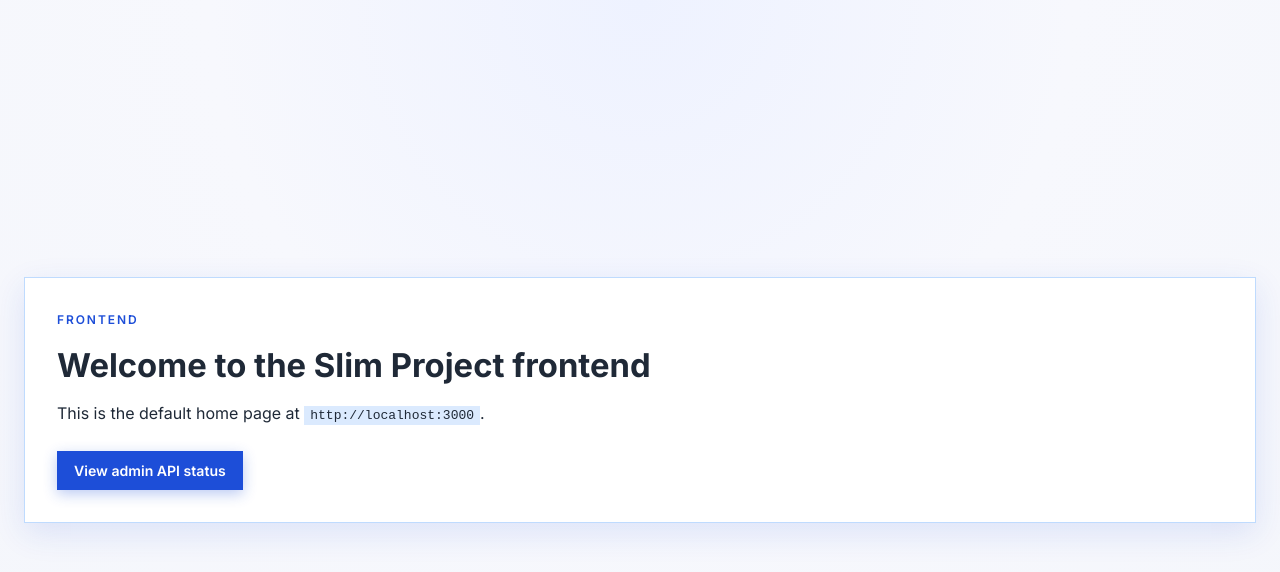
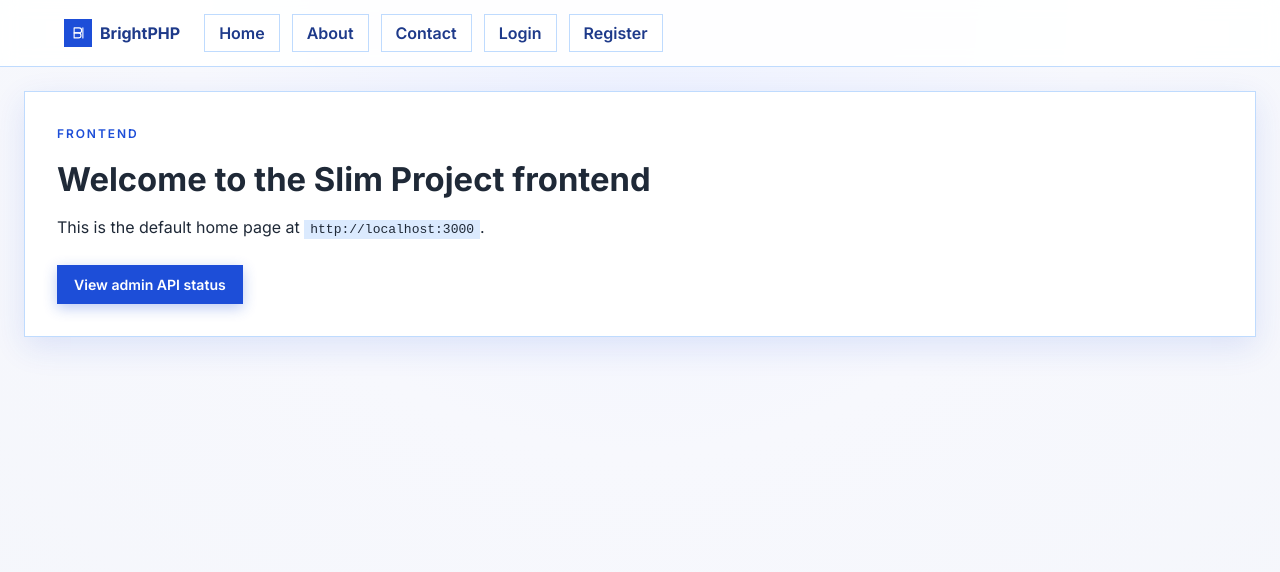
Before and after one commit to Drashko/slim-project-new, a Next.js app in the folder frontend/: page / in a window 1280 px wide. Shown: the top 572 px of the page. Built offline with nearby package versions, Linux system fonts and the light colour scheme.

Commit message:
Top-align full-page containers in frontend layout

```diff
--- a/frontend/components/AdminAsideNav.js
+++ b/frontend/components/AdminAsideNav.js
@@ -1,4 +1,5 @@
 import { useRouter } from 'next/router';
+import AppLogo from './AppLogo';
 
 const adminLinks = [
   { href: '/admin', label: 'Admin Home', icon: 'home' },
@@ -51,6 +52,7 @@ export default function AdminAsideNav() {
 
   return (
     <aside className="admin-aside" aria-label="Admin navigation">
+      <AppLogo href="/admin" className="admin-aside__logo" ariaLabel="BrightPHP admin home" />
       <p className="eyebrow">Navigation</p>
       <nav className="admin-aside-nav">
         {adminLinks.map((link) => {
--- /dev/null
+++ b/frontend/components/AppLogo.js
@@ -0,0 +1,18 @@
+import Link from 'next/link';
+
+export default function AppLogo({ href = '/', className = '', ariaLabel = 'BrightPHP home' }) {
+  const classes = ['app-logo', className].filter(Boolean).join(' ');
+
+  return (
+    <Link href={href} className={classes} aria-label={ariaLabel}>
+      <span className="app-logo__mark" aria-hidden="true">
+        <svg viewBox="0 0 24 24" fill="none" stroke="currentColor" strokeWidth="1.8" strokeLinecap="round" strokeLinejoin="round">
+          <path d="M5 3h8a4 4 0 0 1 0 8H5Z" />
+          <path d="M5 11h7a4 4 0 0 1 0 8H5Z" />
+          <path d="M19 3v16" />
+        </svg>
+      </span>
+      <span className="app-logo__text">BrightPHP</span>
+    </Link>
+  );
+}
--- /dev/null
+++ b/frontend/components/PublicNav.js
@@ -0,0 +1,27 @@
+import Link from 'next/link';
+import AppLogo from './AppLogo';
+
+const navItems = [
+  { href: '/', label: 'Home' },
+  { href: '/about', label: 'About' },
+  { href: '/contact', label: 'Contact' },
+  { href: '/login', label: 'Login' },
+  { href: '/register', label: 'Register' },
+];
+
+export default function PublicNav() {
+  return (
+    <header className="public-nav-wrapper">
+      <nav className="public-nav" aria-label="Public pages">
+        <AppLogo className="public-nav__logo" />
+        <div className="public-nav__links">
+          {navItems.map((item) => (
+            <Link key={item.href} href={item.href} className="public-nav__link">
+              {item.label}
+            </Link>
+          ))}
+        </div>
+      </nav>
+    </header>
+  );
+}
--- a/frontend/pages/_app.js
+++ b/frontend/pages/_app.js
@@ -1,5 +1,15 @@
+import { useRouter } from 'next/router';
+import PublicNav from '../components/PublicNav';
 import '../styles/globals.css';
 
 export default function App({ Component, pageProps }) {
-  return <Component {...pageProps} />;
+  const router = useRouter();
+  const isAdminRoute = router.pathname.startsWith('/admin');
+
+  return (
+    <>
+      {!isAdminRoute && <PublicNav />}
+      <Component {...pageProps} />
+    </>
+  );
 }
--- a/frontend/styles/globals.css
+++ b/frontend/styles/globals.css
@@ -24,6 +24,78 @@
 body {
   margin: 0;
   background: radial-gradient(circle at top, #eef2ff 0%, #f7f8fd 42%, #f4f6fb 100%);
+}
+
+
+
+.app-logo {
+  display: inline-flex;
+  align-items: center;
+  gap: 8px;
+  text-decoration: none;
+  color: #1e3a8a;
+  font-weight: 700;
+}
+
+.app-logo__mark {
+  width: 28px;
+  height: 28px;
+  display: inline-flex;
+  align-items: center;
+  justify-content: center;
+  border-radius: 999px;
+  background: var(--md-primary);
+  color: #fff;
+}
+
+.app-logo__mark svg {
+  width: 15px;
+  height: 15px;
+}
+
+
+.public-nav-wrapper {
+  position: sticky;
+  top: 0;
+  z-index: 100;
+  background: rgba(255, 255, 255, 0.9);
+  backdrop-filter: blur(8px);
+  border-bottom: 1px solid var(--md-outline);
+}
+
+.public-nav {
+  max-width: 1200px;
+  margin: 0 auto;
+  padding: 14px 24px;
+  display: flex;
+  gap: 16px;
+  flex-wrap: wrap;
+  align-items: center;
+}
+
+
+.public-nav__logo {
+  margin-right: 8px;
+}
+
+.public-nav__links {
+  display: flex;
+  gap: 12px;
+  flex-wrap: wrap;
+}
+
+.public-nav__link {
+  text-decoration: none;
+  font-weight: 600;
+  color: #1e3a8a;
+  border: 1px solid #bfdbfe;
+  padding: 8px 14px;
+  border-radius: 999px;
+  background: #fff;
+}
+
+.public-nav__link:hover {
+  background: #eff6ff;
 }
 
 .container {
@@ -62,6 +134,7 @@ body {
 
 .container--full {
   padding: 24px;
+  align-items: flex-start;
 }
 
 .list-item {
@@ -287,6 +360,10 @@ button:hover,
   gap: 6px;
 }
 
+.admin-aside__logo {
+  margin: 2px 2px 4px;
+}
+
 .admin-aside-link {
   text-decoration: none;
   border: 1px solid #bfdbfe;
```
Also changed, not shown: frontend/pages/about.js (added, +13 -0 lines), frontend/pages/contact.js (added, +11 -0 lines), frontend/pages/login.js (added, +11 -0 lines), frontend/pages/register.js (added, +11 -0 lines).
